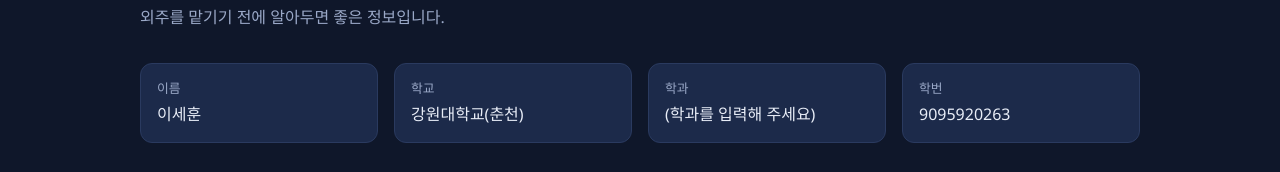
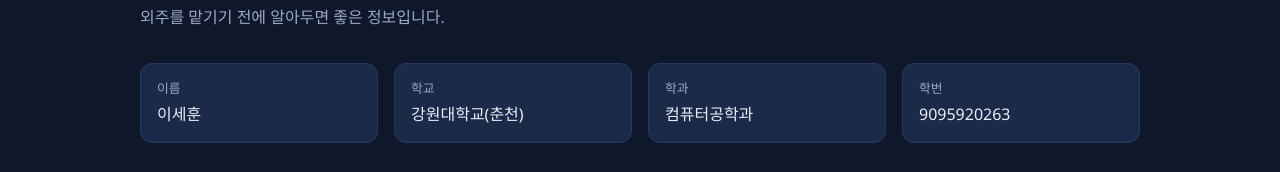
Before and after one commit to sehoon6295/Self-Introduction_WebApp, a plain HTML site: page about.html in a window 1280 px wide. Shown: the part 141-313 px from the top of the page. Drawn offline with Linux system fonts and the light colour scheme.

Commit message:
Add AWS deployment info to README; fill in department
Co-Authored-By: Claude Sonnet 5 <noreply@anthropic.com>

```diff
--- a/about.html
+++ b/about.html
@@ -29,7 +29,7 @@
       <div class="about-meta">
         <div><span>이름</span>이세훈</div>
         <div><span>학교</span>강원대학교(춘천)</div>
-        <div><span>학과</span>(학과를 입력해 주세요)</div>
+        <div><span>학과</span>컴퓨터공학과</div>
         <div><span>학번</span>9095920263</div>
       </div>
 
```
Also changed, not shown: 1 other file.
